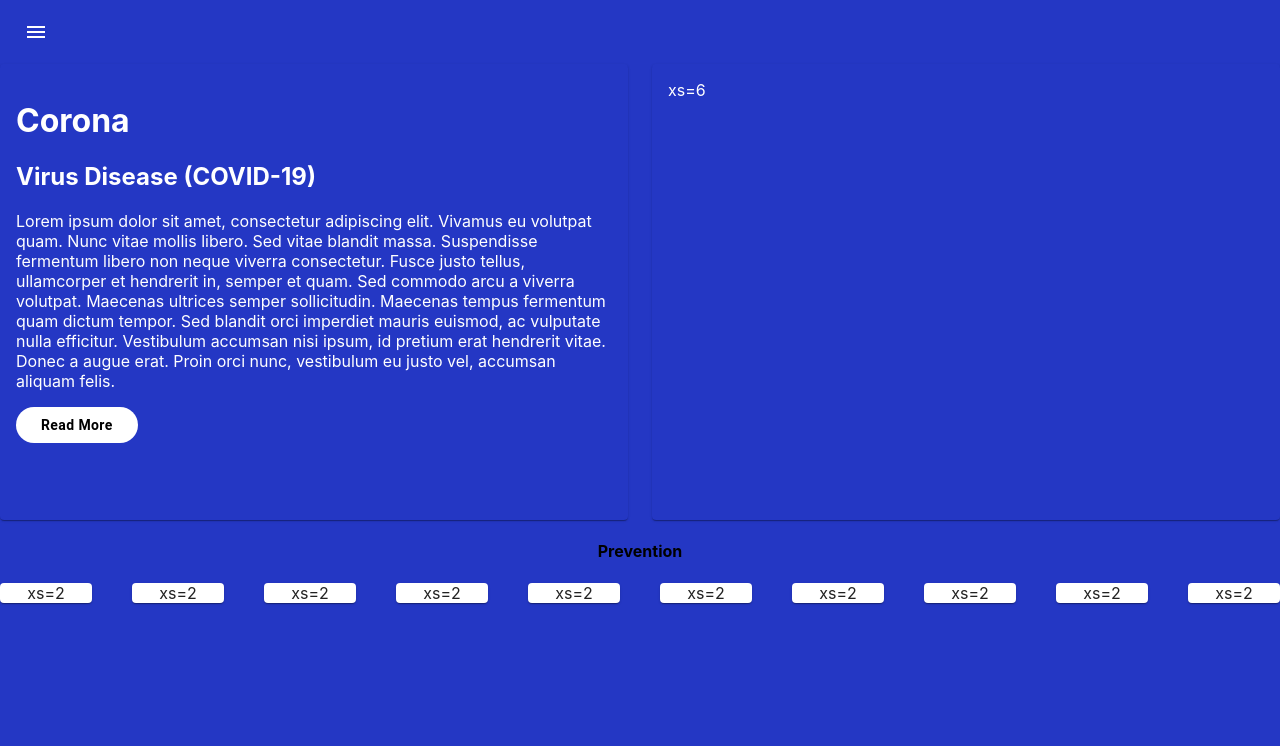
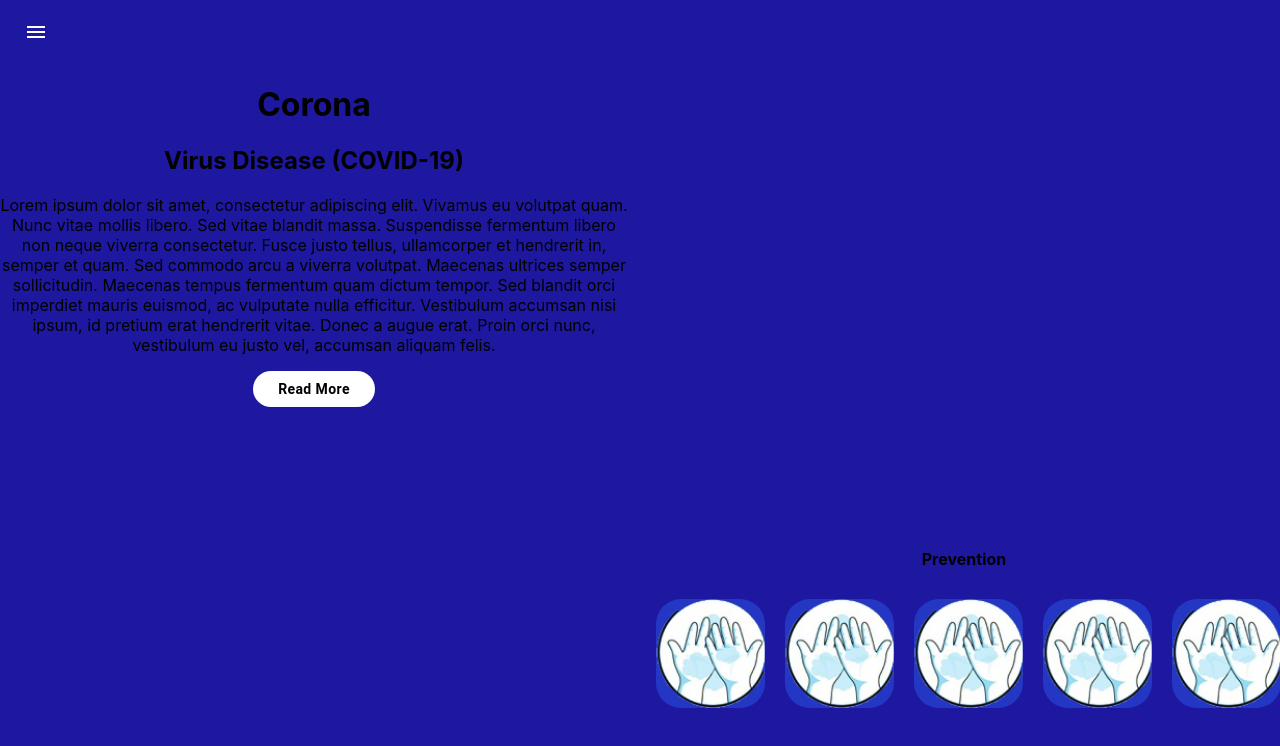
Before and after one commit to cardiffinc/covid-19-home, a React (Create React App) app: page / in a window 1280 px wide. Shown: the top 746 px of the page. Built offline with nearby package versions, Linux system fonts and the light colour scheme.

Commit message:
Custom Grid Template

```diff
--- a/src/components/Home/Home.js
+++ b/src/components/Home/Home.js
@@ -2,6 +2,7 @@ import { AppBar, Button, Grid, IconButton, makeStyles, Paper, Toolbar, Typograph
 import MenuIcon from '@material-ui/icons/Menu';
 
 import React from 'react'
+import SingleLineGrid from '../SingleLineGrid/SingleLineGrid';
 
 const useStyles = makeStyles((theme) => ({
   root: {
@@ -9,7 +10,7 @@ const useStyles = makeStyles((theme) => ({
   },
   appBar:{
     boxShadow: 'none',
-    background: '#2437C4'
+    background: '#1E18A1'
   },
   menuButton: {
     marginRight: theme.spacing(2),
@@ -41,6 +42,10 @@ const useStyles = makeStyles((theme) => ({
   },
   infoGrid:{
 
+  },
+  squareInfo:{
+    height: 125,
+    width: 125
   }
 }));
 
@@ -58,61 +63,35 @@ function Home() {
       </AppBar>
       <Grid container spacing={3} className={classes.homeGrid}>
         <Grid item xs={6} className={classes.homeGridBody}>
-          <Paper className={classes.paper}>
             <h1>Corona</h1>
             <h2>Virus Disease (COVID-19)</h2>
             <p>
             Lorem ipsum dolor sit amet, consectetur adipiscing elit. Vivamus eu volutpat quam. Nunc vitae mollis libero. Sed vitae blandit massa. Suspendisse fermentum libero non neque viverra consectetur. Fusce justo tellus, ullamcorper et hendrerit in, semper et quam. Sed commodo arcu a viverra volutpat. Maecenas ultrices semper sollicitudin. Maecenas tempus fermentum quam dictum tempor. Sed blandit orci imperdiet mauris euismod, ac vulputate nulla efficitur. Vestibulum accumsan nisi ipsum, id pretium erat hendrerit vitae. Donec a augue erat. Proin orci nunc, vestibulum eu justo vel, accumsan aliquam felis.
             </p>
             <Button className={classes.mainButton}>Read More</Button>
-          </Paper>
         </Grid>
         <Grid item xs={6} className={classes.homeGridBody}>
-          <Paper className={classes.paper}>xs=6</Paper>
         </Grid>
       </Grid>
       <Grid>
-        <h4>Prevention</h4>
           <Grid item xs={12} className={classes.infoGrid}>
               <Grid
                 container
                 spacing={2}
                 direction="row"
                 justify="space-between">
-                    <Grid item xs={1}>
-                        <Paper>xs=2</Paper>
+                    <Grid item xs={6}>
+
                     </Grid>
-                    <Grid item xs={1}>
-                        <Paper>xs=2</Paper>
-                    </Grid>
-                    <Grid item xs={1}>
-                        <Paper>xs=2</Paper>
-                    </Grid>
-                    <Grid item xs={1}>
-                        <Paper>xs=2</Paper>
-                    </Grid>
-                    <Grid item xs={1}>
-                        <Paper>xs=2</Paper>
-                    </Grid>
-                    <Grid item xs={1}>
-                        <Paper>xs=2</Paper>
-                    </Grid>
-                    <Grid item xs={1}>
-                        <Paper>xs=2</Paper>
-                    </Grid>
-                    <Grid item xs={1}>
-                        <Paper>xs=2</Paper>
-                    </Grid>
-                    <Grid item xs={1}>
-                        <Paper>xs=2</Paper>
-                    </Grid>
-                    <Grid item xs={1}>
-                        <Paper>xs=2</Paper>
+                    <Grid item xs={6}>
+                      <h4>Prevention</h4>
+                      <SingleLineGrid/>
                     </Grid>
               </Grid>
           </Grid>
       </Grid>
-    </div>
+
+   </div>
   )
 }
 
--- /dev/null
+++ b/src/components/SingleLineGrid/SingleLineGrid.js
@@ -0,0 +1,56 @@
+import React from 'react';
+import { makeStyles } from '@material-ui/core/styles';
+import GridList from '@material-ui/core/GridList';
+import GridListTile from '@material-ui/core/GridListTile';
+import GridListTileBar from '@material-ui/core/GridListTileBar';
+import IconButton from '@material-ui/core/IconButton';
+import StarBorderIcon from '@material-ui/icons/StarBorder';
+import tileData from './tileData';
+import placeholder from './placeholder.png'
+
+const useStyles = makeStyles((theme) => ({
+  root: {
+    display: 'flex',
+    flexWrap: 'wrap',
+    justifyContent: 'space-around',
+    overflow: 'hidden',
+    backgroundColor: '#1E18A1',
+  },
+  gridList: {
+    flexWrap: 'nowrap',
+    transform: 'translateZ(0)',
+    overflow: 'hidden'
+  },
+  title: {
+    color: theme.palette.primary.light,
+  },
+  titleBar: {
+    background:
+      'linear-gradient(to top, rgba(0,0,0,0.7) 0%, rgba(0,0,0,0.3) 70%, rgba(0,0,0,0) 100%)',
+  },
+  squareTile: {
+    background: '#2437C4',
+    margin: 10,
+    borderRadius: 25
+  }
+}));
+
+function SingleLineGrid() {
+  const classes = useStyles();
+
+  return (
+    <div className={classes.root}>
+      <GridList className={classes.gridList} cols={8}>
+        {tileData.map((tile) => (
+          <>
+            <GridListTile key={tile.img} className={classes.squareTile}>
+              <img src={placeholder} alt={tile.title} />
+            </GridListTile>
+          </>
+        ))}
+      </GridList>
+    </div>
+  );
+}
+
+export default SingleLineGrid;
--- /dev/null
+++ b/src/components/SingleLineGrid/tileData.js
@@ -0,0 +1,69 @@
+const tileData = [
+    {
+      img: '/static/images/grid-list/breakfast.jpg',
+      title: 'Breakfast',
+      author: 'jill111',
+      cols: 2,
+      featured: true,
+    },
+    {
+      img: '/static/images/grid-list/burgers.jpg',
+      title: 'Tasty burger',
+      author: 'director90',
+    },
+    {
+      img: '/static/images/grid-list/camera.jpg',
+      title: 'Camera',
+      author: 'Danson67',
+    },
+    {
+      img: '/static/images/grid-list/morning.jpg',
+      title: 'Morning',
+      author: 'fancycrave1',
+      featured: true,
+    },
+    {
+      img: '/static/images/grid-list/hats.jpg',
+      title: 'Hats',
+      author: 'Hans',
+    },
+    {
+      img: '/static/images/grid-list/honey.jpg',
+      title: 'Honey',
+      author: 'fancycravel',
+    },
+    {
+      img: '/static/images/grid-list/vegetables.jpg',
+      title: 'Vegetables',
+      author: 'jill111',
+      cols: 2,
+    },
+    {
+      img: '/static/images/grid-list/plant.jpg',
+      title: 'Water plant',
+      author: 'BkrmadtyaKarki',
+    },
+    {
+      img: '/static/images/grid-list/mushroom.jpg',
+      title: 'Mushrooms',
+      author: 'PublicDomainPictures',
+    },
+    {
+      img: '/static/images/grid-list/olive.jpg',
+      title: 'Olive oil',
+      author: 'congerdesign',
+    },
+    {
+      img: '/static/images/grid-list/star.jpg',
+      title: 'Sea star',
+      cols: 2,
+      author: '821292',
+    },
+    {
+      img: '/static/images/grid-list/bike.jpg',
+      title: 'Bike',
+      author: 'danfador',
+    },
+  ];
+
+  export default tileData;
--- a/src/index.css
+++ b/src/index.css
@@ -5,7 +5,7 @@ body {
     sans-serif;
   -webkit-font-smoothing: antialiased;
   -moz-osx-font-smoothing: grayscale;
-  background: #2437C4;
+  background: #1E18A1;
 }
 
 code {
```
Also changed, not shown: src/components/SingleLineGrid/placeholder.png (added).
